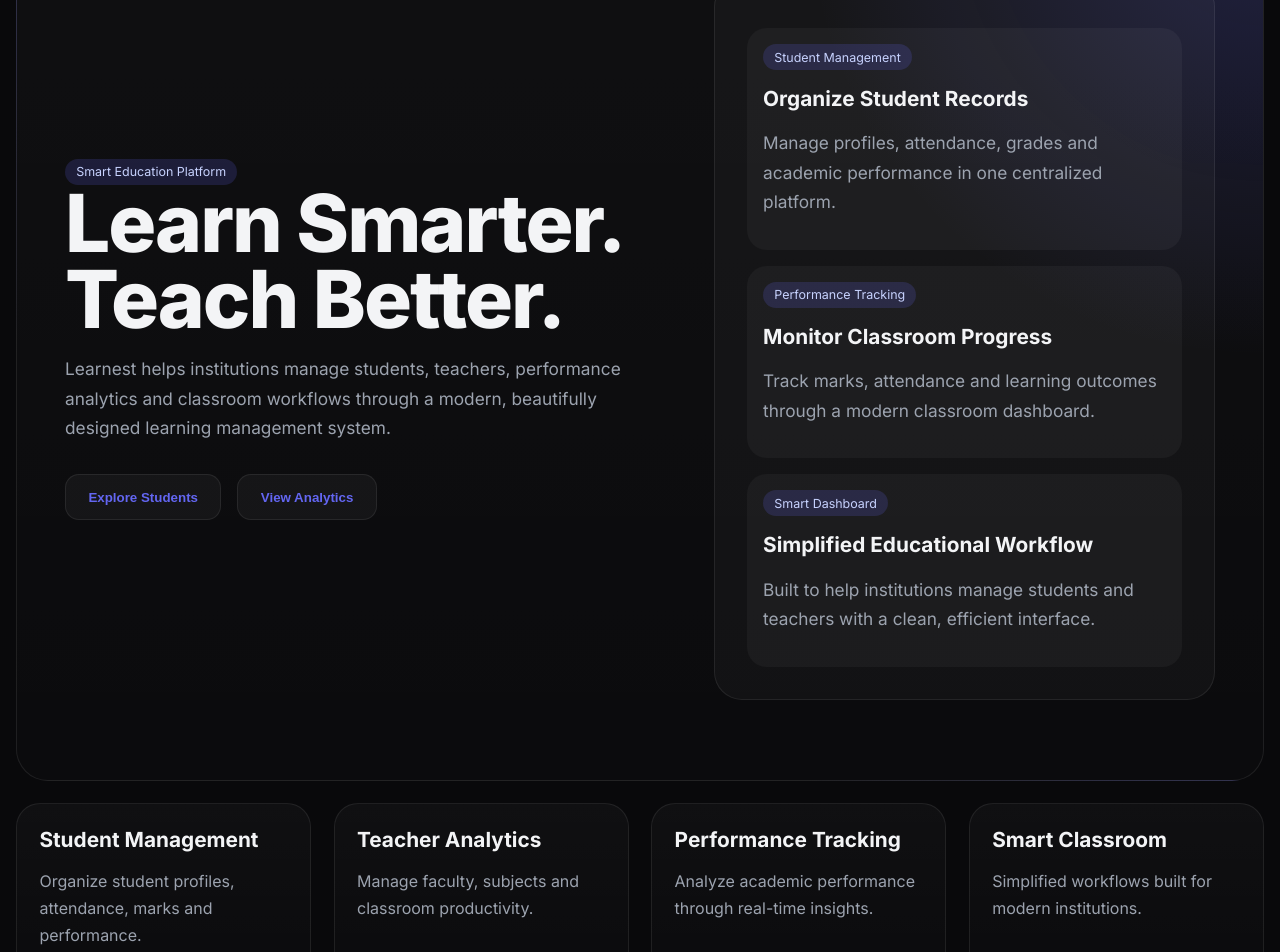
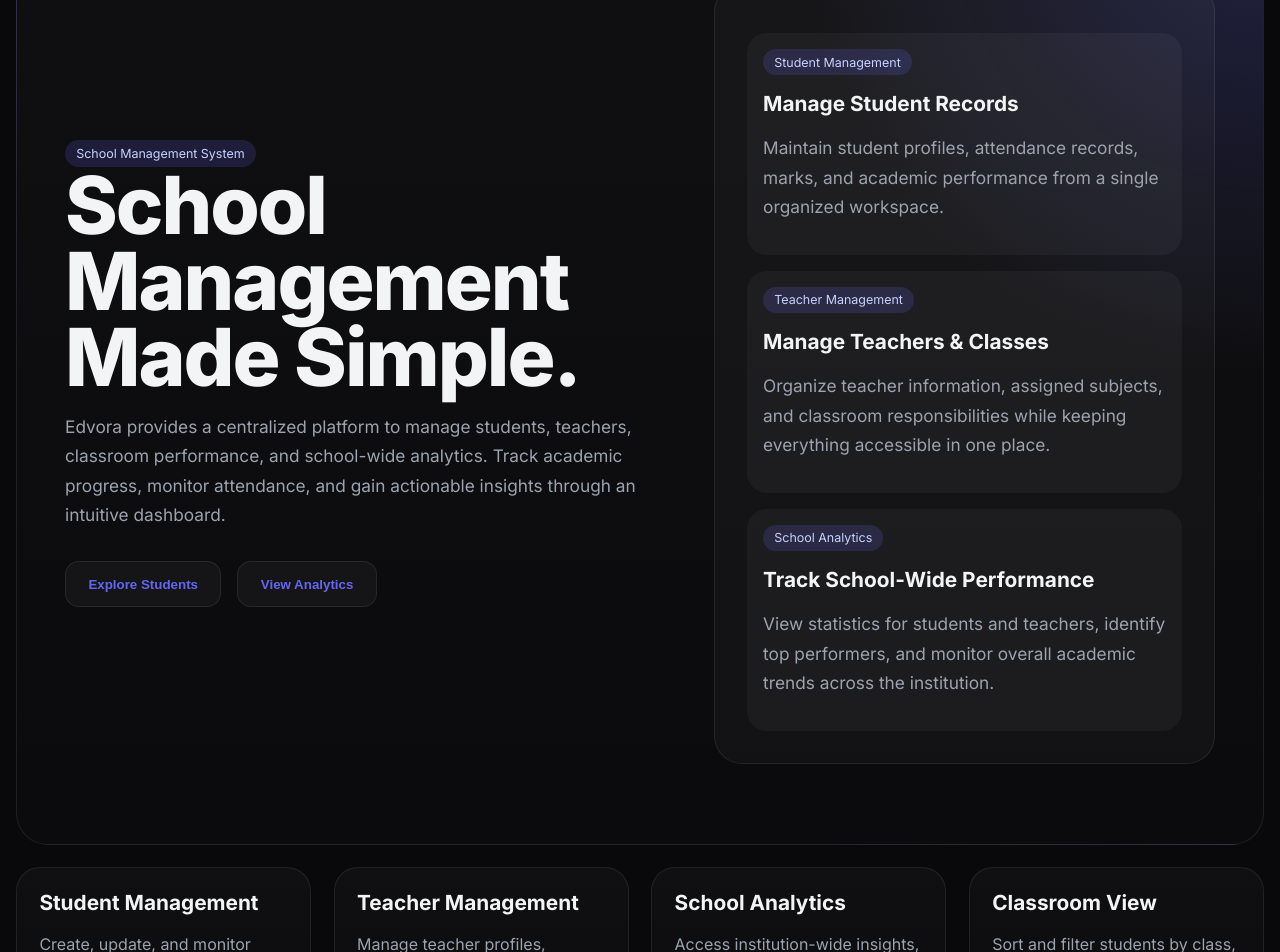
Before and after one commit to Adityam53/LernNest, a React (Vite) app: page / in a window 1280 px wide. Shown: the part 260-1212 px from the top of the page. Built offline with nearby package versions, Linux system fonts and the light colour scheme.

Commit message:
Added proper validation for student and teacher form

```diff
--- a/src/Pages/HomePage.jsx
+++ b/src/Pages/HomePage.jsx
@@ -6,18 +6,15 @@
       <section className="hero">
         <div className="hero-grid">
           <div>
-            <span className="badge">Smart Education Platform</span>
+            <span className="badge">School Management System</span>
 
-            <h1>
-              Learn Smarter.
-              <br />
-              Teach Better.
-            </h1>
+            <h1>School Management Made Simple.</h1>
 
             <p>
-              Learnest helps institutions manage students, teachers, performance
-              analytics and classroom workflows through a modern, beautifully
-              designed learning management system.
+              Edvora provides a centralized platform to manage students,
+              teachers, classroom performance, and school-wide analytics. Track
+              academic progress, monitor attendance, and gain actionable
+              insights through an intuitive dashboard.
             </p>
 
             <div className="hero-buttons">
@@ -35,35 +32,37 @@
             <div className="preview-card">
               <span className="badge">Student Management</span>
 
-              <h3 style={{ marginTop: "1rem" }}>Organize Student Records</h3>
+              <h3 style={{ marginTop: "1rem" }}>Manage Student Records</h3>
 
               <p>
-                Manage profiles, attendance, grades and academic performance in
-                one centralized platform.
+                Maintain student profiles, attendance records, marks, and
+                academic performance from a single organized workspace.
               </p>
             </div>
 
             <div className="preview-card">
-              <span className="badge">Performance Tracking</span>
+              <span className="badge">Teacher Management</span>
 
-              <h3 style={{ marginTop: "1rem" }}>Monitor Classroom Progress</h3>
+              <h3 style={{ marginTop: "1rem" }}>Manage Teachers & Classes</h3>
 
               <p>
-                Track marks, attendance and learning outcomes through a modern
-                classroom dashboard.
+                Organize teacher information, assigned subjects, and classroom
+                responsibilities while keeping everything accessible in one
+                place.
               </p>
             </div>
 
             <div className="preview-card">
-              <span className="badge">Smart Dashboard</span>
+              <span className="badge">School Analytics</span>
 
               <h3 style={{ marginTop: "1rem" }}>
-                Simplified Educational Workflow
+                Track School-Wide Performance
               </h3>
 
               <p>
-                Built to help institutions manage students and teachers with a
-                clean, efficient interface.
+                View statistics for students and teachers, identify top
+                performers, and monitor overall academic trends across the
+                institution.
               </p>
             </div>
           </div>
@@ -73,22 +72,34 @@
       <section className="grid-4">
         <div className="card">
           <h3>Student Management</h3>
-          <p>Organize student profiles, attendance, marks and performance.</p>
+          <p>
+            Create, update, and monitor student records including attendance,
+            marks, and academic progress.
+          </p>
         </div>
 
         <div className="card">
-          <h3>Teacher Analytics</h3>
-          <p>Manage faculty, subjects and classroom productivity.</p>
+          <h3>Teacher Management</h3>
+          <p>
+            Manage teacher profiles, subjects, and classroom assignments from a
+            centralized dashboard.
+          </p>
         </div>
 
         <div className="card">
-          <h3>Performance Tracking</h3>
-          <p>Analyze academic performance through real-time insights.</p>
+          <h3>School Analytics</h3>
+          <p>
+            Access institution-wide insights, performance metrics, attendance
+            trends, and top-performing students.
+          </p>
         </div>
 
         <div className="card">
-          <h3>Smart Classroom</h3>
-          <p>Simplified workflows built for modern institutions.</p>
+          <h3>Classroom View</h3>
+          <p>
+            Sort and filter students by class, attendance, marks, or performance
+            to quickly find the information you need.
+          </p>
         </div>
       </section>
     </div>
--- a/src/components/NavBar.jsx
+++ b/src/components/NavBar.jsx
@@ -9,8 +9,8 @@
       <nav className="nav">
         <div className="brand-wrapper">
           <Link to="/" className="brand">
-            <h3>Learnest</h3>
-            <span>Modern Learning Platform</span>
+            <h3>Edvora</h3>
+            <span>Modern Academic Management Platform</span>
           </Link>
 
           <button
--- a/src/components/TeacherForm.jsx
+++ b/src/components/TeacherForm.jsx
@@ -29,7 +29,7 @@
   const handleSubmit = async (e) => {
     e.preventDefault();
 
-    if (!name || !age || !gender || subjects.length === 0) {
+    if (!name.trim() || age === "" || !gender || subjects.length === 0) {
       const message = "Please fill all required fields";
 
       setError(message);
@@ -108,10 +108,12 @@
       </div>
 
       <div>
-        <label>Age*</label>
+        <label>Age* (min 18 max 120)</label>
         <input
           type="number"
           value={age}
+          min={18}
+          max={120}
           onChange={(e) => {
             setAge(e.target.value);
             setError("");
@@ -155,7 +157,18 @@
         <label>Subjects*</label>
 
         <div className="checkbox-group">
-          {["Mathematics", "Physics", "Chemistry"].map((sub) => (
+          {[
+            "English Literature",
+            "Grammar",
+            "Mathematics",
+            "Physics",
+            "Chemistry",
+            "Biology",
+            "Economics",
+            "Business Studies",
+            "Art",
+            "Design",
+          ].map((sub) => (
             <label key={sub}>
               <input
                 type="checkbox"
--- a/src/features/School.jsx
+++ b/src/features/School.jsx
@@ -1,17 +1,37 @@
 import { useEffect } from "react";
 import { useSelector, useDispatch } from "react-redux";
 import { fetchStudents } from "./studentsSlice";
+import { fetchTeacherAsync } from "./teacherSlice";
+import { updateSchoolStats, setTopStudent } from "./schoolSlice";
 
 const School = () => {
   const dispatch = useDispatch();
 
+  const students = useSelector((state) => state.students.students);
+  const teachers = useSelector((state) => state.teachers.teachers);
+  console.log(teachers);
+
+  const {
+    totalStudents,
+    averageAttendance,
+    averageMarks,
+    topStudent,
+
+    totalTeachers,
+    subjectDistribution,
+    averageTeacherAge,
+    averageSubjectsPerTeacher,
+  } = useSelector((state) => state.school);
+
   useEffect(() => {
     dispatch(fetchStudents());
+    dispatch(fetchTeacherAsync());
   }, [dispatch]);
 
-  const students = useSelector((state) => state.students.students);
+  useEffect(() => {
+    if (!students.length || !teachers.length) return;
 
-  const totalStudents = students?.length;
+    const totalStudents = students.length;
 
     const averageAttendance =
       students.reduce((acc, curr) => acc + curr.attendance, 0) / totalStudents;
@@ -24,11 +44,47 @@
       null,
     );
 
+    const totalTeachers = teachers.length;
+
+    const subjectDistribution = teachers.reduce((acc, teacher) => {
+      teacher.subjects.forEach((subject) => {
+        acc[subject] = (acc[subject] || 0) + 1;
+      });
+
+      return acc;
+    }, {});
+
+    const averageTeacherAge =
+      teachers.reduce((acc, teacher) => acc + teacher.age, 0) / teachers.length;
+
+    const averageSubjectsPerTeacher =
+      teachers.reduce((acc, teacher) => acc + teacher.subjects.length, 0) /
+      teachers.length;
+    dispatch(
+      updateSchoolStats({
+        totalStudents,
+        averageAttendance,
+        averageMarks,
+
+        totalTeachers,
+        subjectDistribution,
+
+        averageTeacherAge,
+        averageSubjectsPerTeacher,
+      }),
+    );
+
+    dispatch(setTopStudent(topStudent));
+  }, [students, teachers, dispatch]);
+
   return (
     <div className="stack">
       <div>
-        <h2>Analytics Dashboard</h2>
-        <p>Institution insights and academic performance overview.</p>
+        <h2>School Analytics Dashboard</h2>
+        <p>
+          School-wide insights covering student performance, faculty data, and
+          subject distribution.
+        </p>
       </div>
 
       <div className="stats-grid">
@@ -38,18 +94,72 @@
         </div>
 
         <div className="stat-card">
+          <p>Total Teachers</p>
+          <h2>{totalTeachers}</h2>
+        </div>
+
+        <div className="stat-card">
           <p>Average Attendance</p>
-          <h2>{averageAttendance?.toFixed(1)}%</h2>
+          <h2>{averageAttendance.toFixed(1)}%</h2>
         </div>
 
         <div className="stat-card">
           <p>Average Marks</p>
-          <h2>{averageMarks?.toFixed(1)}</h2>
+          <h2>{averageMarks.toFixed(1)}</h2>
         </div>
 
         <div className="stat-card">
           <p>Top Student</p>
-          <h2>{topStudent?.name}</h2>
+          <h2>{topStudent?.name || "N/A"}</h2>
+        </div>
+      </div>
+
+      <div className="card">
+        <div className="section-title">
+          <h3>Subject Distribution</h3>
+
+          <span className="badge">
+            {Object.keys(subjectDistribution).length} Subjects
+          </span>
+        </div>
+
+        <div className="subject-distribution-grid">
+          {Object.entries(subjectDistribution).map(([subject, count]) => (
+            <div key={subject} className="subject-distribution-item">
+              <span>{subject}</span>
+              <strong>{count}</strong>
+            </div>
+          ))}
+        </div>
+      </div>
+
+      <div className="card faculty-overview-card">
+        <div className="section-title">
+          <h3>Faculty Overview</h3>
+
+          <span className="badge faculty-badge">Academic Staff</span>
+        </div>
+
+        <div className="overview-grid">
+          <div className="overview-item">
+            <span>Total Teachers</span>
+            <strong>{totalTeachers}</strong>
+          </div>
+
+          <div className="overview-item">
+            <span>Subjects Covered</span>
+            <strong>{Object.keys(subjectDistribution).length}</strong>
+          </div>
+
+          <div className="overview-item">
+            <span>Average Age</span>
+            <strong>{averageTeacherAge.toFixed(0)}</strong>
+          </div>
+
+          <div className="overview-item">
+            <span>Avg Subjects / Teacher</span>
+            <strong>{averageSubjectsPerTeacher.toFixed(1)}</strong>
+          </div>
         </div>
       </div>
     </div>
--- a/src/features/schoolSlice.js
+++ b/src/features/schoolSlice.js
@@ -1,4 +1,5 @@
 import { createSlice } from "@reduxjs/toolkit";
+
 export const schoolSlice = createSlice({
   name: "school",
   initialState: {
@@ -6,14 +7,35 @@
     averageAttendance: 0,
     averageMarks: 0,
     topStudent: null,
+
+    totalTeachers: 0,
+    subjectDistribution: {},
+
+    averageTeacherAge: 0,
+    averageSubjectsPerTeacher: 0,
   },
+
   reducers: {
     updateSchoolStats: (state, action) => {
-      const { totalStudents, averageAttendance, averageMarks } = action.payload;
+      const {
+        totalStudents,
+        averageAttendance,
+        averageMarks,
+
+        totalTeachers,
+        subjectDistribution,
+        averageTeacherAge,
+        averageSubjectsPerTeacher,
+      } = action.payload;
 
       state.totalStudents = totalStudents;
       state.averageAttendance = averageAttendance;
       state.averageMarks = averageMarks;
+
+      state.totalTeachers = totalTeachers;
+      state.subjectDistribution = subjectDistribution;
+      state.averageTeacherAge = averageTeacherAge;
+      state.averageSubjectsPerTeacher = averageSubjectsPerTeacher;
     },
 
     setTopStudent: (state, action) => {
```
Also changed, not shown: src/App.css (+90 -1 lines), src/components/StudentForm.jsx (+28 -6 lines). Lines whose indentation alone changed are shown as unchanged.
